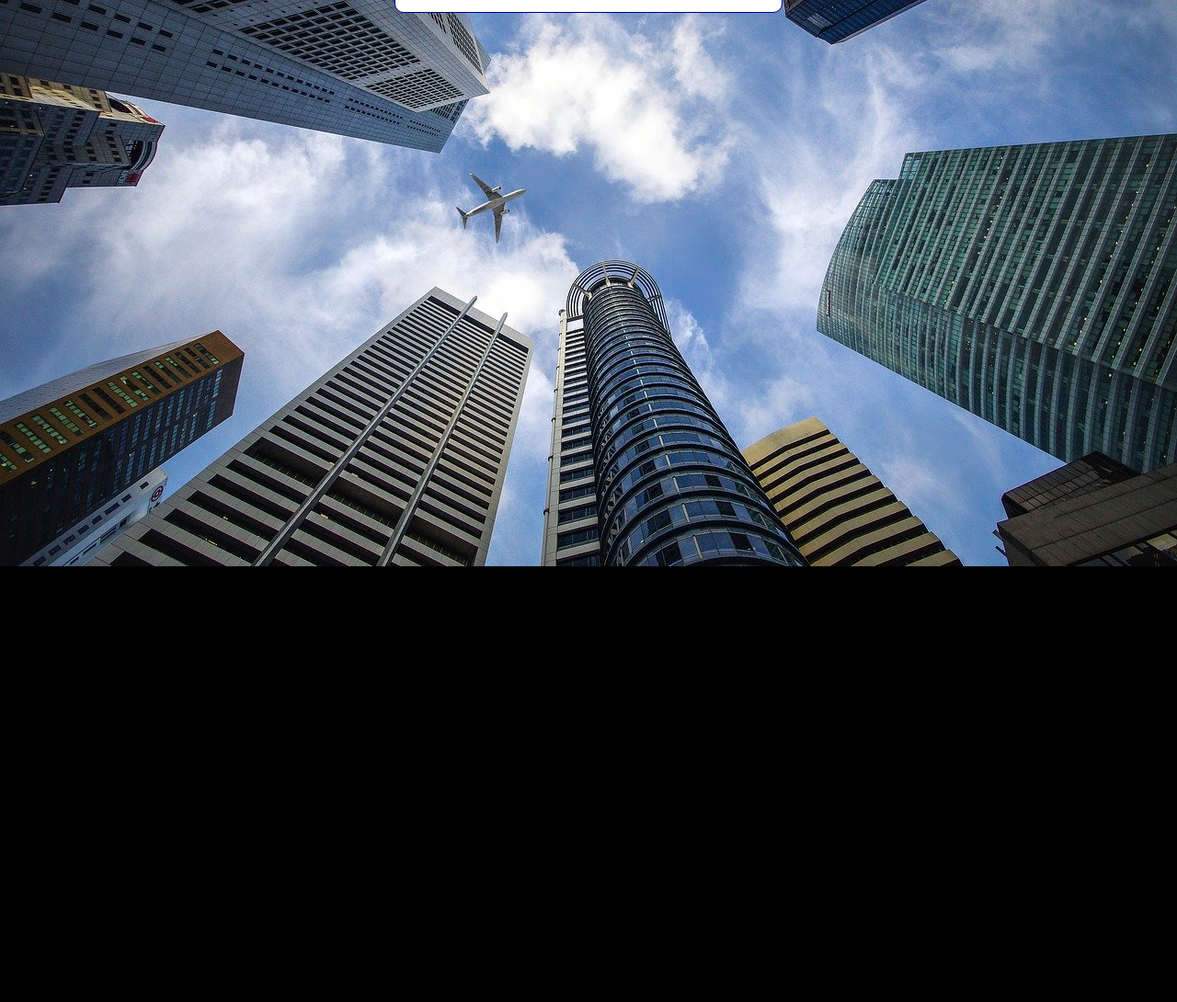
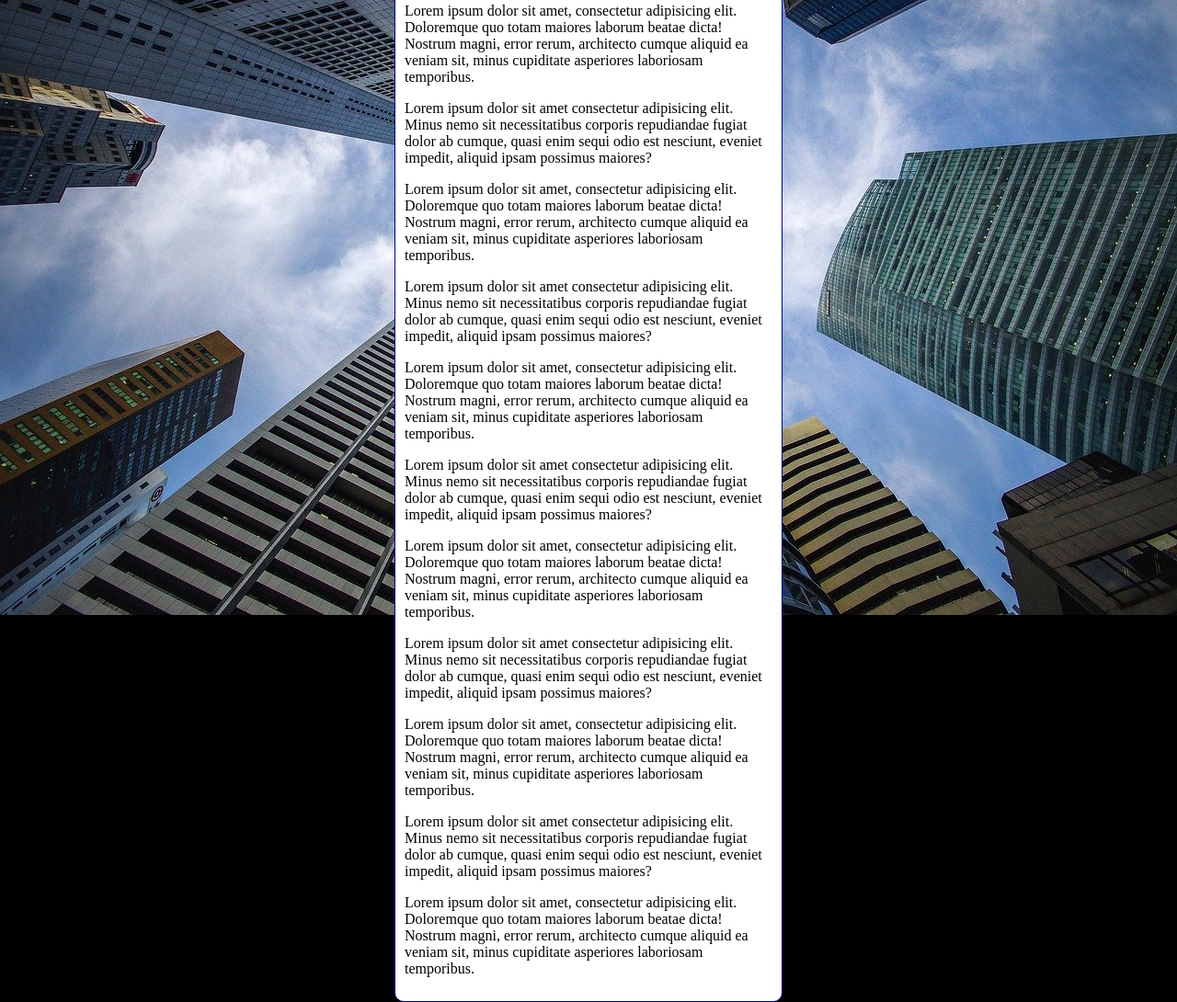
Before and after one commit to Augusto-Jeronimo/html-css, a plain HTML site: page exercicios/ex022/fundo006.html in a window 1280 px wide. Shown: the part 184-1274 px from the top of the page at 92% size. Before the commit the page ends 800 px from the top, so only its background shows below. Drawn offline with Linux system fonts and the light colour scheme.

Commit message:
Update fundo006.html

```diff
--- a/exercicios/ex022/fundo006.html
+++ b/exercicios/ex022/fundo006.html
@@ -27,6 +27,17 @@
     <main>
         <h1>Teste de imagem de fundo</h1>
         <p>Lorem ipsum dolor sit amet consectetur adipisicing elit. Minus nemo sit necessitatibus corporis repudiandae fugiat dolor ab cumque, quasi enim sequi odio est nesciunt, eveniet impedit, aliquid ipsam possimus maiores?</p>
+        <p>Lorem ipsum dolor sit amet, consectetur adipisicing elit. Doloremque quo totam maiores laborum beatae dicta! Nostrum magni, error rerum, architecto cumque aliquid ea veniam sit, minus cupiditate asperiores laboriosam temporibus.</p>
+        <p>Lorem ipsum dolor sit amet consectetur adipisicing elit. Minus nemo sit necessitatibus corporis repudiandae fugiat dolor ab cumque, quasi enim sequi odio est nesciunt, eveniet impedit, aliquid ipsam possimus maiores?</p>
+        <p>Lorem ipsum dolor sit amet, consectetur adipisicing elit. Doloremque quo totam maiores laborum beatae dicta! Nostrum magni, error rerum, architecto cumque aliquid ea veniam sit, minus cupiditate asperiores laboriosam temporibus.</p>
+        <p>Lorem ipsum dolor sit amet consectetur adipisicing elit. Minus nemo sit necessitatibus corporis repudiandae fugiat dolor ab cumque, quasi enim sequi odio est nesciunt, eveniet impedit, aliquid ipsam possimus maiores?</p>
+        <p>Lorem ipsum dolor sit amet, consectetur adipisicing elit. Doloremque quo totam maiores laborum beatae dicta! Nostrum magni, error rerum, architecto cumque aliquid ea veniam sit, minus cupiditate asperiores laboriosam temporibus.</p>
+        <p>Lorem ipsum dolor sit amet consectetur adipisicing elit. Minus nemo sit necessitatibus corporis repudiandae fugiat dolor ab cumque, quasi enim sequi odio est nesciunt, eveniet impedit, aliquid ipsam possimus maiores?</p>
+        <p>Lorem ipsum dolor sit amet, consectetur adipisicing elit. Doloremque quo totam maiores laborum beatae dicta! Nostrum magni, error rerum, architecto cumque aliquid ea veniam sit, minus cupiditate asperiores laboriosam temporibus.</p>
+        <p>Lorem ipsum dolor sit amet consectetur adipisicing elit. Minus nemo sit necessitatibus corporis repudiandae fugiat dolor ab cumque, quasi enim sequi odio est nesciunt, eveniet impedit, aliquid ipsam possimus maiores?</p>
+        <p>Lorem ipsum dolor sit amet, consectetur adipisicing elit. Doloremque quo totam maiores laborum beatae dicta! Nostrum magni, error rerum, architecto cumque aliquid ea veniam sit, minus cupiditate asperiores laboriosam temporibus.</p>
+        <p>Lorem ipsum dolor sit amet consectetur adipisicing elit. Minus nemo sit necessitatibus corporis repudiandae fugiat dolor ab cumque, quasi enim sequi odio est nesciunt, eveniet impedit, aliquid ipsam possimus maiores?</p>
+        <p>Lorem ipsum dolor sit amet, consectetur adipisicing elit. Doloremque quo totam maiores laborum beatae dicta! Nostrum magni, error rerum, architecto cumque aliquid ea veniam sit, minus cupiditate asperiores laboriosam temporibus.</p>
     </main>
 </body>
 </html>
```
